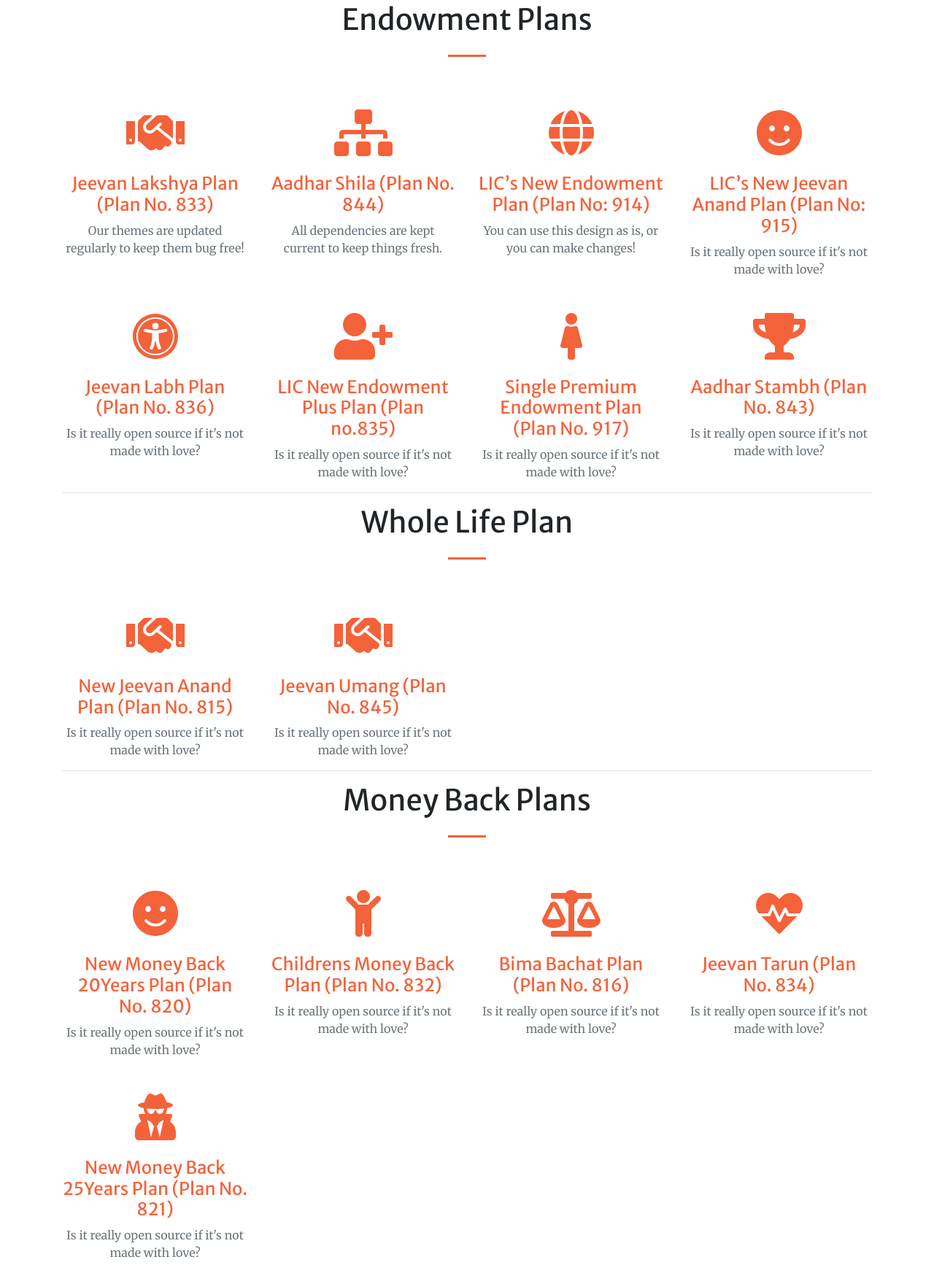
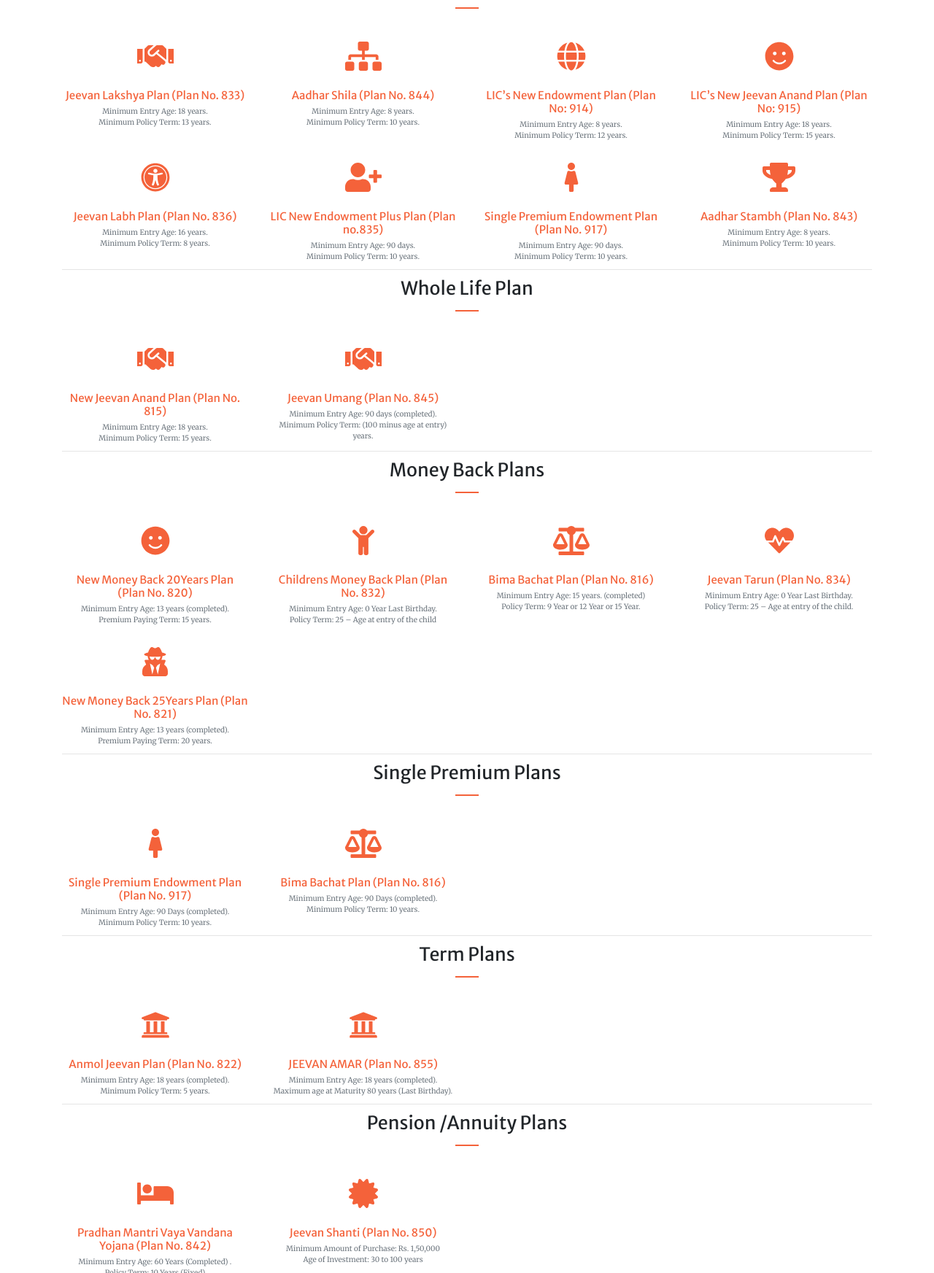
Before and after one commit to licbenefits/licbenefits.github.io, a plain HTML site: page index.html in a window 1280 px wide. Shown: the part 1055-2800 px from the top of the page at 73% size. Drawn offline with nearby package versions, Linux system fonts and the light colour scheme; a small style sheet from the web is missing.

```diff
--- a/index.html
+++ b/index.html
@@ -8,14 +8,15 @@
     <meta name="author" content="" />
     <title>LIC AGENT</title>
     <!--bootstrap4 cnd for javascript bundle-->
-    <script src="https://code.jquery.com/jquery-3.2.1.slim.min.js"
+    <script src="https://cdnjs.cloudflare.com/ajax/libs/jquery/3.2.1/jquery.min.js"
         integrity="sha384-KJ3o2DKtIkvYIK3UENzmM7KCkRr/rE9/Qpg6aAZGJwFDMVNA/GpGFF93hXpG5KkN"
         crossorigin="anonymous"></script>
     <script src="https://maxcdn.bootstrapcdn.com/bootstrap/4.0.0/js/bootstrap.min.js"
         integrity="sha384-JZR6Spejh4U02d8jOt6vLEHfe/JQGiRRSQQxSfFWpi1MquVdAyjUar5+76PVCmYl"
         crossorigin="anonymous"></script>
-    <link rel="stylesheet" href="https://maxcdn.bootstrapcdn.com/bootstrap/4.0.0/css/bootstrap.min.css"
+    <link rel="stylesheet" href="https://cdnjs.cloudflare.com/ajax/libs/twitter-bootstrap/3.3.7/css/bootstrap.min.css"
         integrity="sha384-Gn5384xqQ1aoWXA+058RXPxPg6fy4IWvTNh0E263XmFcJlSAwiGgFAW/dAiS6JXm" crossorigin="anonymous">
+    <link href="http://maxcdn.bootstrapcdn.com/font-awesome/4.1.0/css/font-awesome.min.css" rel="stylesheet">
     <!-- Favicon-->
     <link rel="icon" type="image/x-icon" href="assets/img/favicon.ico" />
     <!-- Font Awesome icons (free version)-->
@@ -39,12 +40,11 @@
     <nav class="navbar navbar-expand-sm navbar-light bg-light">
 
         <div class="navbar-brand"> </div>
-            <img src="assets/img/lic.jpg" class="img-responsive rounded"
-                style="width:70px; border:4px solid red;" />
-            <button type="button" class="navbar-toggler" data-toggle="collapse" data-target="#mytab"
-                aria-controls="mytab" aria-expanded="false" aria-label="Toggle navigation">
-                <span class="navbar-toggler-icon"></span>
-            </button>
+        <img src="assets/img/lic.jpg" class="img-responsive rounded" style="width:70px; border:4px solid red;" />
+        <button type="button" class="navbar-toggler" data-toggle="collapse" data-target="#mytab" aria-controls="mytab"
+            aria-expanded="false" aria-label="Toggle navigation">
+            <span class="navbar-toggler-icon"></span>
+        </button>
 
         <div class="container">
             <div class="collapse navbar-collapse" id="mytab">
@@ -77,15 +77,16 @@
     <!-- About-->
 
     <div id="carouselExampleIndicators" class="carousel slide" data-ride="carousel">
-        <div class="container bg-primary rounded">
+        <div class="container rounded" style="background-color:red">
             <ol class="carousel-indicators">
-                <li data-target="#carouselExampleIndicators" data-slide-to="0"  class="active"></li>
+                <li data-target="#carouselExampleIndicators" data-slide-to="0" class="active"></li>
                 <li data-target="#carouselExampleIndicators" data-slide-to="1"></li>
                 <li data-target="#carouselExampleIndicators" data-slide-to="2"></li>
             </ol>
             <div class="carousel-inner">
-                <div class="carousel-item active pause-true" href="http://www.licallinonecalc.com/jeevan-umang-plan-no-845">
-                    <img class="d-block w-100" src="assets/img/portfolio/thumbnails/1.jpg" alt="First slide"/>
+                <div class="carousel-item active pause-true"
+                    href="http://www.licallinonecalc.com/jeevan-umang-plan-no-845">
+                    <img class="d-block w-100" src="assets/img/portfolio/thumbnails/1.jpg" alt="First slide" />
                 </div>
                 <div class="carousel-item">
                     <img class="d-block w-100" src="assets/img/portfolio/thumbnails/2.jpg" alt="Second slide">
@@ -118,7 +119,8 @@
                         <i class="fas fa-4x fa-handshake text-primary mb-4"></i>
                         <h3 class="h4 mb-2"><a href="http://www.licallinonecalc.com/jeevan-lakshya-plan-plan-no-833/"
                                 rel="bookmark">Jeevan Lakshya Plan (Plan No. 833)</a></h3>
-                        <p class="text-muted mb-0">Our themes are updated regularly to keep them bug free!
+                        <p class="text-muted mb-0">Minimum Entry Age: 18 years.
+                                <br>Minimum Policy Term: 13 years.
                         </p>
                     </div>
                 </div>
@@ -127,7 +129,8 @@
                         <i class="fas fa-4x fa-sitemap text-primary mb-4"></i>
                         <h3 class="h4 mb-2"><a href="http://www.licallinonecalc.com/aadhar-shila-plan-no-844/"
                                 rel="bookmark">Aadhar Shila (Plan No. 844)</a></h3>
-                        <p class="text-muted mb-0">All dependencies are kept current to keep things fresh.
+                        <p class="text-muted mb-0">Minimum Entry Age: 8 years.
+                                <br>Minimum Policy Term: 10 years.
                         </p>
                     </div>
                 </div>
@@ -137,7 +140,8 @@
                         <h3 class="h4 mb-2"><a
                                 href="http://www.licallinonecalc.com/lics-new-endowment-plan-plan-no-914/"
                                 rel="bookmark">LIC’s New Endowment Plan (Plan No: 914)</a></h3>
-                        <p class="text-muted mb-0">You can use this design as is, or you can make changes!
+                        <p class="text-muted mb-0">Minimum Entry Age: 8 years.
+                                <br>Minimum Policy Term: 12 years.
                         </p>
                     </div>
                 </div>
@@ -147,7 +151,8 @@
                         <h3 class="h4 mb-2"><a
                                 href="http://www.licallinonecalc.com/lics-new-jeevan-anand-plan-plan-no-915/"
                                 rel="bookmark">LIC’s New Jeevan Anand Plan (Plan No: 915)</a></h3>
-                        <p class="text-muted mb-0">Is it really open source if it's not made with love?</p>
+                        <p class="text-muted mb-0">Minimum Entry Age: 18 years.
+                                <br>Minimum Policy Term: 15 years.</p>
                     </div>
                 </div>
                 <div class="col-lg-3 col-md-6 text-center">
@@ -155,7 +160,8 @@
                         <i class="fas fa-4x fa-universal-access text-primary mb-4"></i>
                         <h3 class="h4 mb-2"><a href="http://www.licallinonecalc.com/jeevan-labh-plan-plan-no-836/"
                                 rel="bookmark">Jeevan Labh Plan (Plan No. 836)</a></h3>
-                        <p class="text-muted mb-0">Is it really open source if it's not made with love?</p>
+                        <p class="text-muted mb-0">Minimum Entry Age: 16 years.
+                                <br>Minimum Policy Term: 8 years.</p>
                     </div>
                 </div>
                 <div class="col-lg-3 col-md-6 text-center">
@@ -164,7 +170,8 @@
                         <h3 class="h4 mb-2"><a
                                 href="http://www.licallinonecalc.com/lic-new-endowment-plus-plan-plan-no-835/"
                                 rel="bookmark">LIC New Endowment Plus Plan (Plan no.835)</a></h3>
-                        <p class="text-muted mb-0">Is it really open source if it's not made with love?</p>
+                        <p class="text-muted mb-0">Minimum Entry Age: 90 days.
+                                <br>Minimum Policy Term: 10 years.</p>
                     </div>
                 </div>
                 <div class="col-lg-3 col-md-6 text-center">
@@ -173,7 +180,8 @@
                         <h3 class="h4 mb-2"><a
                                 href="http://www.licallinonecalc.com/single-premium-endowment-plan-plan-no-817/"
                                 rel="bookmark">Single Premium Endowment Plan (Plan No. 917)</a></h3>
-                        <p class="text-muted mb-0">Is it really open source if it's not made with love?</p>
+                        <p class="text-muted mb-0">Minimum Entry Age: 90 days.
+                                <br>Minimum Policy Term: 10 years.</p>
                     </div>
                 </div>
                 <div class="col-lg-3 col-md-6 text-center">
@@ -181,7 +189,8 @@
                         <i class="fas fa-4x fa-trophy text-primary mb-4"></i>
                         <h3 class="h4 mb-2"><a href="http://www.licallinonecalc.com/aadhar-stambh-plan-no-843/"
                                 rel="bookmark">Aadhar Stambh (Plan No. 843)</a></h3>
-                        <p class="text-muted mb-0">Is it really open source if it's not made with love?</p>
+                        <p class="text-muted mb-0">Minimum Entry Age: 8 years.
+                                <br>Minimum Policy Term: 10 years.</p>
                     </div>
                 </div>
 
@@ -198,7 +207,8 @@
                             <h3 class="h4 mb-2"><a
                                     href="http://www.licallinonecalc.com/new-jeevan-anand-plan-plan-no-815/"
                                     rel="bookmark">New Jeevan Anand Plan (Plan No. 815)</a></h3>
-                            <p class="text-muted mb-0">Is it really open source if it's not made with love?
+                            <p class="text-muted mb-0">Minimum Entry Age: 18 years.
+                                    <br>Minimum Policy Term: 15 years.
                             </p>
                         </div>
                     </div>
@@ -207,7 +217,8 @@
                             <i class="fas fa-4x fa-handshake text-primary mb-4"></i>
                             <h3 class="h4 mb-2"><a href="http://www.licallinonecalc.com/jeevan-umang-plan-no-845/"
                                     rel="bookmark">Jeevan Umang (Plan No. 845)</a></h3>
-                            <p class="text-muted mb-0">Is it really open source if it's not made with love?
+                            <p class="text-muted mb-0">Minimum Entry Age: 90 days (completed).
+                                    <br>Minimum Policy Term: (100 minus age at entry) years.
                             </p>
                         </div>
                     </div>
@@ -224,7 +235,8 @@
                             <h3 class="h4 mb-2"><a
                                     href="http://www.licallinonecalc.com/new-money-back-20years-plan-plan-no-820/"
                                     rel="bookmark">New Money Back 20Years Plan (Plan No. 820)</a></h3>
-                            <p class="text-muted mb-0">Is it really open source if it's not made with love?
+                            <p class="text-muted mb-0">Minimum Entry Age: 13 years (completed).
+                                    <br>Premium Paying Term: 15 years.
                             </p>
                         </div>
                     </div>
@@ -234,7 +246,8 @@
                             <h3 class="h4 mb-2"><a
                                     href="http://www.licallinonecalc.com/childrens-money-back-plan-plan-no-832/"
                                     rel="bookmark">Childrens Money Back Plan (Plan No. 832)</a></h3>
-                            <p class="text-muted mb-0">Is it really open source if it's not made with love?
+                            <p class="text-muted mb-0">Minimum Entry Age: 0 Year Last Birthday.
+                                    <br>Policy Term: 25 – Age at entry of the child
                             </p>
                         </div>
                     </div>
@@ -243,7 +256,8 @@
                             <i class="fas fa-4x fa-balance-scale text-primary mb-4"></i>
                             <h3 class="h4 mb-2"><a href="http://www.licallinonecalc.com/bima-bachat-plan-plan-no-816/"
                                     rel="bookmark">Bima Bachat Plan (Plan No. 816)</a></h3>
-                            <p class="text-muted mb-0">Is it really open source if it's not made with love?
+                            <p class="text-muted mb-0">Minimum Entry Age: 15 years. (completed)<br>
+                                Policy Term: 9 Year or 12 Year or 15 Year.
                             </p>
                         </div>
                     </div>
@@ -252,7 +266,8 @@
                             <i class="fas fa-4x fa-heartbeat text-primary mb-4"></i>
                             <h3 class="h4 mb-2"><a href="http://www.licallinonecalc.com/jeevan-tarun-plan-no-834/"
                                     rel="bookmark">Jeevan Tarun (Plan No. 834)</a></h3>
-                            <p class="text-muted mb-0">Is it really open source if it's not made with love?
+                            <p class="text-muted mb-0">Minimum Entry Age: 0 Year Last Birthday.<br>
+                                Policy Term: 25 – Age at entry of the child.
                             </p>
                         </div>
                     </div>
@@ -263,7 +278,8 @@
                                     href="http://www.licallinonecalc.com/new-money-back-25years-plan-plan-no-821/"
                                     rel="bookmark">New Money Back 25Years Plan (Plan No. 821)</a>
                             </h3>
-                            <p class="text-muted mb-0">Is it really open source if it's not made with love?
+                            <p class="text-muted mb-0"> Minimum Entry Age: 13 years (completed).<br>
+                                Premium Paying Term: 20 years.
                             </p>
                         </div>
                     </div>
@@ -281,7 +297,8 @@
                                 <a href="http://www.licallinonecalc.com/single-premium-endowment-plan-plan-no-817/"
                                     rel="bookmark">Single Premium Endowment Plan (Plan No. 917)</a>
                             </h3>
-                            <p class="text-muted mb-0">Is it really open source if it's not made with love?
+                            <p class="text-muted mb-0">Minimum Entry Age: 90 Days (completed).<br>
+                                Minimum Policy Term: 10 years.
                             </p>
                         </div>
                     </div>
@@ -292,7 +309,8 @@
                                 <a href="http://www.licallinonecalc.com/bima-bachat-plan-plan-no-816/"
                                     rel="bookmark">Bima Bachat Plan (Plan No. 816)</a>
                             </h3>
-                            <p class="text-muted mb-0">Is it really open source if it's not made with love?
+                            <p class="text-muted mb-0">Minimum Entry Age: 90 Days (completed).<br>
+                                Minimum Policy Term: 10 years.
                             </p>
                         </div>
                     </div>
@@ -311,7 +329,8 @@
                                 <a href="http://www.licallinonecalc.com/anmol-jeevan-plan-plan-no-822/"
                                     rel="bookmark">Anmol Jeevan Plan (Plan No. 822)</a>
                             </h3>
-                            <p class="text-muted mb-0">Is it really open source if it's not made with love?
+                            <p class="text-muted mb-0">Minimum Entry Age: 18 years (completed).<br>
+                                Minimum Policy Term: 5 years.
                             </p>
                         </div>
                     </div>
@@ -322,7 +341,8 @@
                                 <a href="http://www.licallinonecalc.com/jeevan-amar-plan-no-855/" rel="bookmark">JEEVAN
                                     AMAR (Plan No. 855)</a>
                             </h3>
-                            <p class="text-muted mb-0">Is it really open source if it's not made with love?
+                            <p class="text-muted mb-0">Minimum Entry Age: 18 years (completed).<br>
+                                Maximum age at Maturity	80 years (Last Birthday).
                             </p>
                         </div>
                     </div>
@@ -343,7 +363,8 @@
                                 <a href="http://www.licallinonecalc.com/pradhan-mantri-vaya-vandana-yojana-plan-no-842/"
                                     rel="bookmark">Pradhan Mantri Vaya Vandana Yojana (Plan No. 842)</a>
                             </h3>
-                            <p class="text-muted mb-0">Is it really open source if it's not made with love?
+                            <p class="text-muted mb-0">Minimum Entry Age: 60 Years (Completed) .<br>
+                                Policy Term: 10 Years (Fixed)
                             </p>
                         </div>
                     </div>
@@ -354,7 +375,8 @@
                                 <a href="http://www.licallinonecalc.com/jeevan-shanti-plan-no-850/"
                                     rel="bookmark">Jeevan Shanti (Plan No. 850)</a>
                             </h3>
-                            <p class="text-muted mb-0">Is it really open source if it's not made with love?
+                            <p class="text-muted mb-0">Minimum Amount of Purchase: Rs. 1,50,000<br>
+                                Age of Investment:	30 to 100 years
                             </p>
                         </div>
                     </div>
@@ -373,7 +395,8 @@
                                 <a href="http://www.licallinonecalc.com/jeevan-arogya-plan-no-904/"
                                     rel="bookmark">Jeevan Arogya (Plan No. 904)</a>
                             </h3>
-                            <p class="text-muted mb-0">Is it really open source if it's not made with love?
+                            <p class="text-muted mb-0">Minimum Entry Age: 0 Years (last birthday).<br>
+                                Premium Paying Term: [20 – Age at entry] Years.
                             </p>
                         </div>
                     </div>
@@ -384,7 +407,8 @@
                                 <a href="http://www.licallinonecalc.com/cancer-cover-plan-plan-no-905/"
                                     rel="bookmark">Cancer Cover Plan (Plan No. 905)</a>
                             </h3>
-                            <p class="text-muted mb-0">Is it really open source if it's not made with love?
+                            <p class="text-muted mb-0">Minimum Entry Age 20 Years (completed).<br>
+                                Minimum Cover Ceasing Age: 50 years.
                             </p>
                         </div>
                     </div>
@@ -404,7 +428,8 @@
                                 <a href="http://www.licallinonecalc.com/single-premium-endowment-plan-plan-no-817/"
                                     rel="bookmark">Single Premium Endowment Plan (Plan No. 917)</a>
                             </h3>
-                            <p class="text-muted mb-0">Is it really open source if it's not made with love?
+                            <p class="text-muted mb-0">Minimum Entry Age: 90 Days (completed).<br>
+                                Minimum Policy Term: 10 years.
                             </p>
                         </div>
                     </div>
@@ -415,7 +440,8 @@
                                 <a href="http://www.licallinonecalc.com/childrens-money-back-plan-plan-no-832/"
                                     rel="bookmark">Childrens Money Back Plan (Plan No. 832)</a>
                             </h3>
-                            <p class="text-muted mb-0">Is it really open source if it's not made with love?
+                            <p class="text-muted mb-0">Minimum Entry Age: 0 Year Last Birthday.<br>
+                                Minimum Policy Term: 25 – Age at entry of the child.
                             </p>
                         </div>
                     </div>
@@ -426,7 +452,8 @@
                                 <a href="http://www.licallinonecalc.com/jeevan-tarun-plan-no-834/" rel="bookmark">Jeevan
                                     Tarun (Plan No. 834)</a>
                             </h3>
-                            <p class="text-muted mb-0">Is it really open source if it's not made with love?
+                            <p class="text-muted mb-0">IMinimum Entry Age: 0 Year Last Birthday.<br>
+                                Minimum Policy Term: 25 – Age at entry of the child
                             </p>
                         </div>
                     </div>
@@ -513,11 +540,13 @@
             </div>
             <div class="row">
                 <div class="col-lg-4 ml-auto text-center mb-5 mb-lg-0">
-                    <i class="fas fa-phone fa-3x mb-3 text-muted"></i>
-                    <div>+91 7011673880</div>
+                    <i class="fas fa-phone fa-3x mb-3 text-success"></i>
+                    <div>+91 7011673880(Whatsapp No.)</div>
+                    <div>or</div>
+                    <div>+91 9711221153</div>
                 </div>
                 <div class="col-lg-4 mr-auto text-center">
-                    <i class="fas fa-envelope fa-3x mb-3 text-muted"></i>
+                    <i class="fas fa-envelope fa-3x mb-3 text-primary"></i>
                     <!-- Make sure to change the email address in BOTH the anchor text and the link target below!--><a
                         class="d-block" href="mailto:pd81265@gmail.com">pd81265@gmail.com</a>
 
@@ -530,11 +559,13 @@
         </div>
 
         </div>
+
+        </div>
     </section>
     <!-- Footer-->
     <footer class="bg-light py-5">
         <div class="container">
-            <div class="small text-center text-muted">Copyright © 2020 - Start Bootstrap</div>
+            <div class="small text-center text-muted">Copyright © 2020 - LIC OF INDIA</div>
         </div>
     </footer>
     <!-- Bootstrap core JS-->
```
